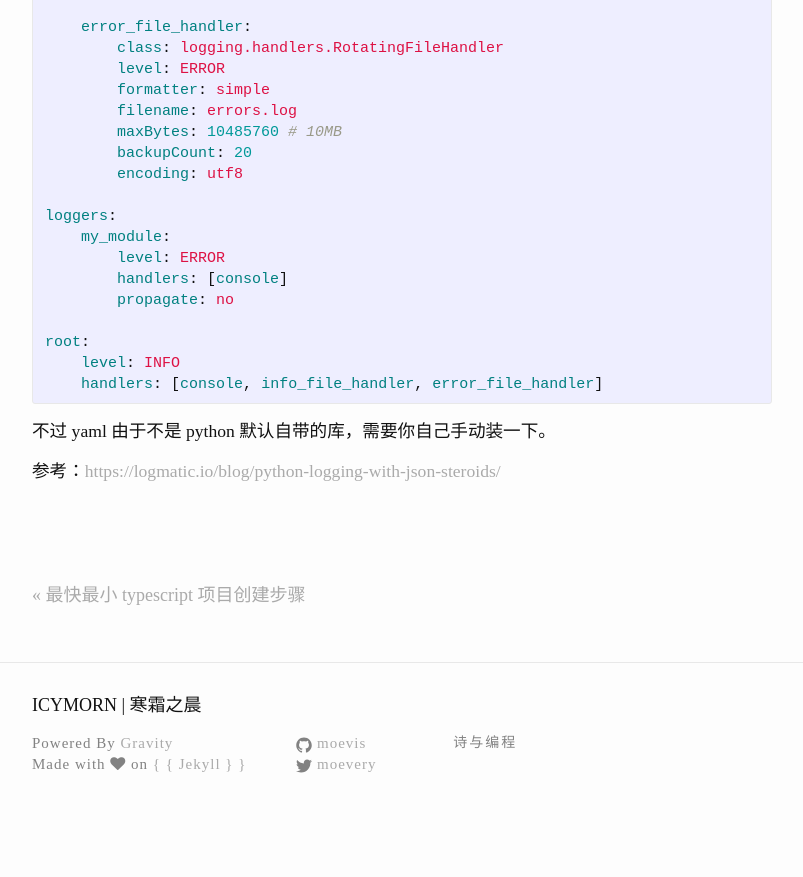
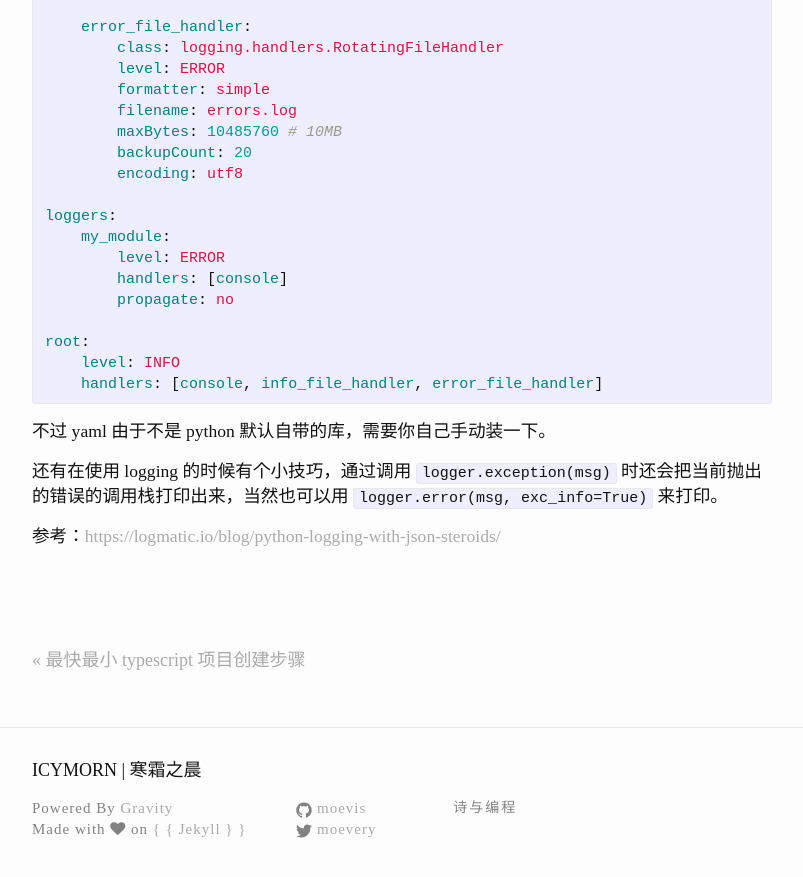
Before and after one commit to moevis/moevis.github.io, a Jekyll site: the page built from _posts/2018-09-09-logging in python 最速配置.md, in a window 1280 px wide and 900 px high, scrolled down 3382 px. Shown: the top 877 px of the window, without its empty margins (238-1041 px from the left). Built offline with Jekyll 4.4.1, drawn with Linux system fonts in a browser that asks for light colours; nearby versions of some CDN libraries; some web fonts are replaced; before the commit the page ends 4217 px from its top, so only the background shows below that.

Commit message:
Update 2018-09-09-logging in python 最速配置.md

```diff
--- a/_posts/2018-09-09-logging in python 最速配置.md
+++ b/_posts/2018-09-09-logging in python 最速配置.md
@@ -169,5 +169,7 @@ root:
 
 不过 yaml 由于不是 python 默认自带的库，需要你自己手动装一下。
 
+还有在使用 logging 的时候有个小技巧，通过调用 `logger.exception(msg)` 时还会把当前抛出的错误的调用栈打印出来，当然也可以用 `logger.error(msg, exc_info=True)` 来打印。
+
 
 参考：[https://logmatic.io/blog/python-logging-with-json-steroids/](https://logmatic.io/blog/python-logging-with-json-steroids/)
```
